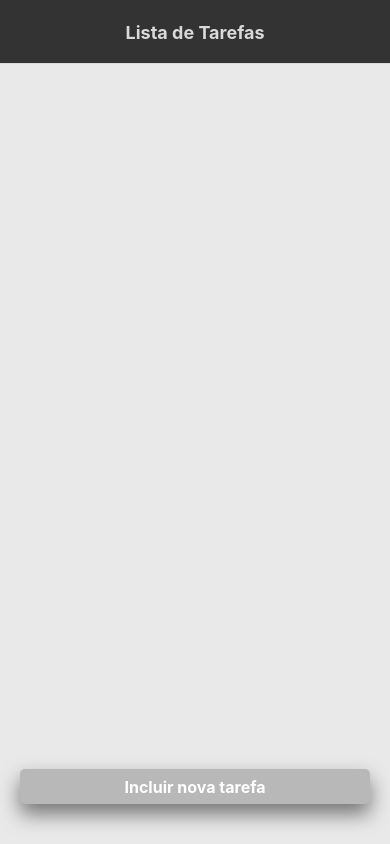
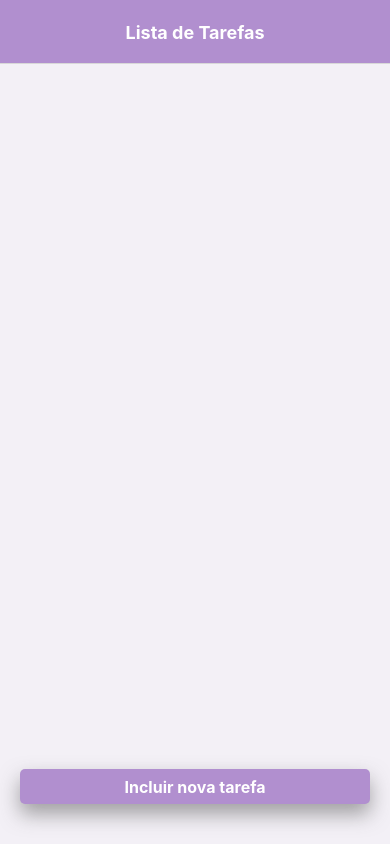
Before and after one commit to jpfalcuci/dsm4-programacao_para_dispositivos_moveis_i, a React Native app in the folder ToDoApp/: screen /TaskList in a window 390 px wide. Built offline with nearby package versions, Linux system fonts and the light colour scheme.

Commit message:
styles: Lilás

```diff
--- a/ToDoApp/src/components/TaskItem.js
+++ b/ToDoApp/src/components/TaskItem.js
@@ -8,7 +8,8 @@ const TaskItem = ({ item, navigation, toggleTaskCompletion, deleteTask }) => {
   return (
     <View style={styles.taskItem}>
       <Button
-        buttonStyle={{ backgroundColor: item.completed? Colors.taskCompleted : Colors.taskPending, marginRight: 10}}
+        buttonStyle={{ backgroundColor: Colors.buttonTertiary, marginRight: 10 }}
+        textStyle={{ color: item.completed? Colors.taskCompleted : Colors.taskFont}}
         content={ item.completed ? <Icon name='check-box' size={22}/> : <Icon name='check-box-outline-blank' size={22}/> }
         onPress={() => toggleTaskCompletion(item.id)}
       />
@@ -21,7 +22,8 @@ const TaskItem = ({ item, navigation, toggleTaskCompletion, deleteTask }) => {
         </Text>
       </TouchableOpacity>
       <Button
-        buttonStyle={{ backgroundColor: Colors.taskDelete, marginLeft: 10 }}
+        textStyle={{ color:Colors.taskDelete }}
+        buttonStyle={{ backgroundColor: Colors.buttonTertiary, marginLeft: 10 }}
         content={<Icon name='delete' size={22}/>}
         onPress={() => deleteTask(item.id)}
       />
@@ -37,7 +39,8 @@ const styles = StyleSheet.create({
     paddingVertical: 10,
     paddingHorizontal: 10,
     marginBottom: 10,
-    borderWidth: 1,
+    borderBottomWidth: 1,
+    borderRightWidth: 1,
     borderColor: Colors.taskItemBorder,
     borderRadius: 5,
     backgroundColor: Colors.taskItemBackground,
--- a/ToDoApp/src/utils/Colors.js
+++ b/ToDoApp/src/utils/Colors.js
@@ -1,25 +1,27 @@
 export const Colors = {
-  headerBackground: '#333333',
-  headerContent: '#D9D9D9',
+  headerBackground: '#B18FCF',
+  headerContent: '#FFFFFF',
 
-  screenBackground: '#E9E9E9',
-  screenContent: '#A5A5A5',
+  screenBackground: '#F3F0F6',
+  screenContent: '#8C8C8C',
   modalBackground: 'rgba(0, 0, 0, 0.5)',
 
-  taskDelete: '#D66067',
-  taskCompleted: '#7CB48F',
-  taskPending: '#FFC857',
-  taskFont: '#333333',
-  taskItemBorder: '#333333',
-  taskItemBackground: '#F0F0E9',
+  taskDelete: '#B57373',
+  taskCompleted: '#33691E',
+  taskPending: '#FFCC80',
 
-  buttonPrimary: '#B8B8B8',
-  buttonSecondary: '#D9D9D9',
+  taskFont: '#757575',
+  taskItemBorder: '#E6E2F2',
+  taskItemBackground: '#F0EBF8',
+
+  buttonPrimary: '#B18FCF',
+  buttonSecondary: '#D1C4E9',
+  buttonTertiary: '#E6E2F2',
   buttonContent: '#FFFFFF',
-  buttonShadow: '#000000',
+  buttonShadow: '#4D4D4D',
 
-  inputFont: '#333333',
-  inputBorder: '#A5A5A5',
-  inputBackground: '#E0E5E5',
-  inputPlaceholder: '#A5A5A5',
+  inputFont: '#757575',
+  inputBorder: '#CECECE',
+  inputBackground: '#F3F0F6',
+  inputPlaceholder: '#CECECE',
 };
```
Also changed, not shown: 36 other files (tests, documents, lock files or other folders).
